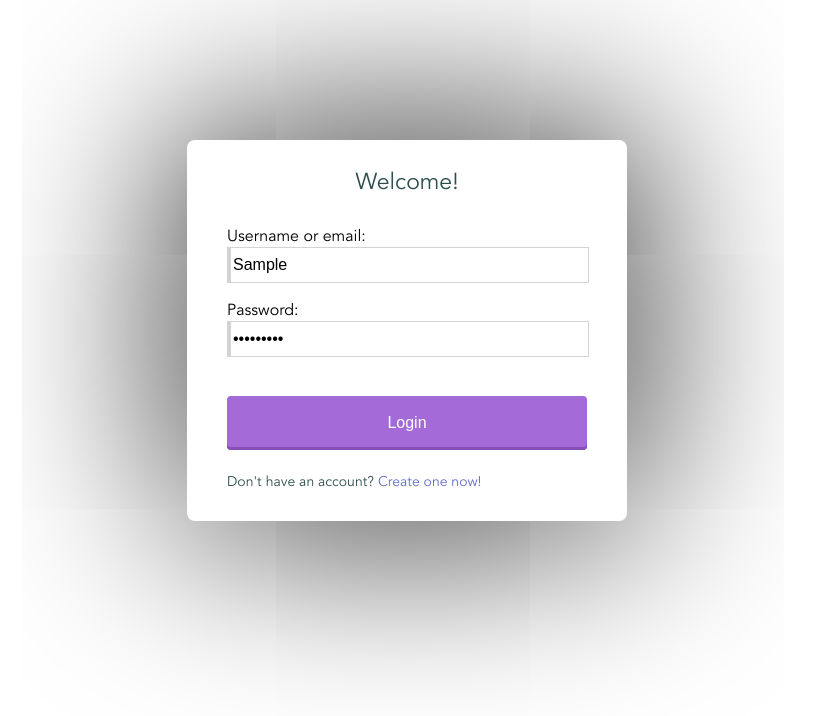
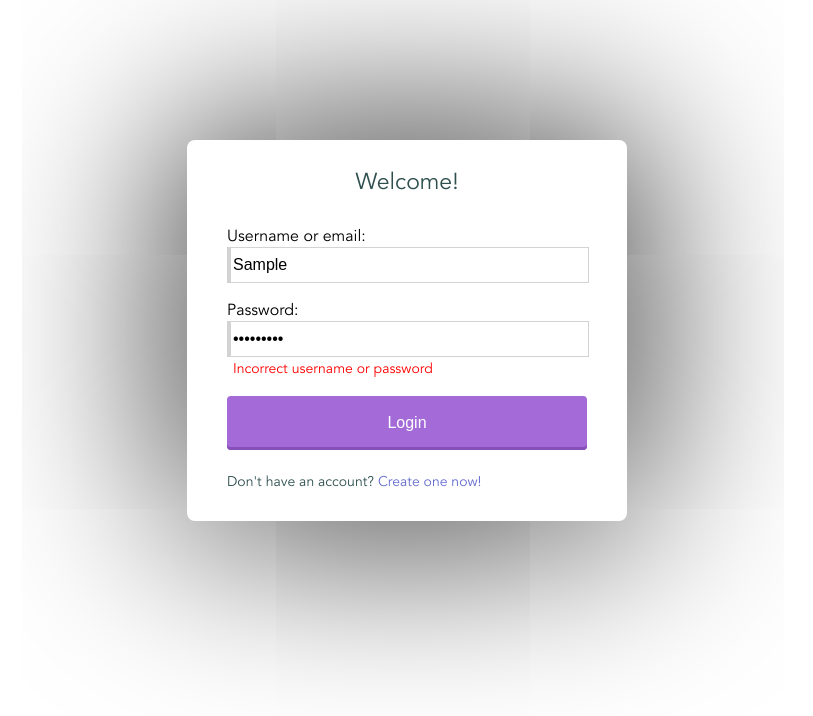
Before and after one commit to JaninaWibker/auth, a website: page public/login.html in a window 1280 px wide. Both pictures are taken after typing "Sample", "Sample123" into the empty fields and a click on the button "Login". Shown: the whole page, without its empty margins (233-1046 px from the left). Drawn offline with Linux system fonts and the light colour scheme; no server answers.

Commit message:
added warning field for incorrect credentials and for non matching passwords in login and register respectively

```diff
--- a/public/login.html
+++ b/public/login.html
@@ -33,6 +33,7 @@
               <div class="form-group">
                 <label for="login-password">Password: </label>
                 <input name="password" autocomplete="off" class="text-input input-big" id="login-password" type="password" />
+                <div class="login-incorrect-credentials hidden">Incorrect username or password</div>
               </div>
               <input type="submit" style="display: none;">
               <button type="submit" class="btn btn-big btn-standard center">Login</button>
@@ -91,7 +92,10 @@
           .then(function(res) {
             return window.location.replace(getUrlParameter('from') + '?href=' + encodeURIComponent(getUrlParameter('href')) + '&jwt=' + res.token + window.location.hash )
           })
-          .catch(console.log)
+          .catch(res => {
+            console.log(res)
+            document.body.querySelector('.login-incorrect-credentials').classList.toggle('hidden')
+          })
       })
     </script>
   </body>
--- a/public/main.css
+++ b/public/main.css
@@ -137,6 +137,16 @@ body.theme-dark {
   margin: 0 2px;
   white-space: pre-wrap;
   font-family: Roboto Mono,Monaco,courier,monospace;
+}
+
+.login-incorrect-credentials, .register-incorrect-repeat {
+  color: red;
+  font-size: 14px;
+  margin: 4px 6px;
+}
+
+.login-incorrect-credentials.hidden, .register-incorrect-repeat.hidden {
+  display: none;
 }
 
 .login-container, .register-container {
```
Also changed, not shown: public/register.html (+3 -0 lines).
